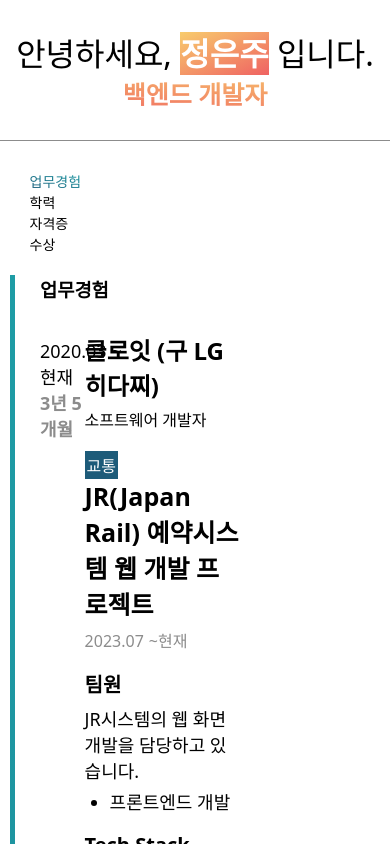
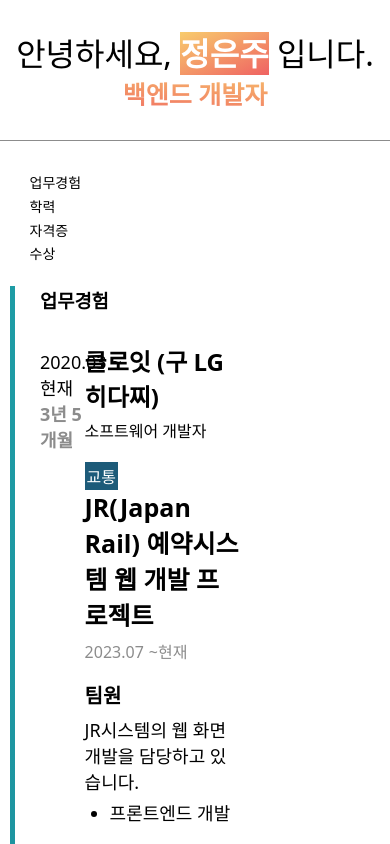
Before and after one commit to melonpan0130/vue_portfolio, a Vue app: page / in a window 390 px wide. Shown: the top 844 px of the page. Built offline with nearby package versions, Linux system fonts and the light colour scheme.

Commit message:
#5 2.Mobile layout: navigation(2)

```diff
--- a/src/components/BodyComponent/BodyComponent.scss
+++ b/src/components/BodyComponent/BodyComponent.scss
@@ -25,16 +25,21 @@
       a {
         color: black;
         text-decoration: none;
-        &:hover,
-        &.selected {
-          @include highlight_text_navy;
-        }
       }
     }
   }
 
   .content {
     width: 40%;
+  }
+}
+
+@media screen and (min-width: 769px) {
+  .body-component .navigation ul a {
+    &:hover,
+    &.selected {
+      @include highlight_text_navy;
+    }
   }
 }
 
@@ -49,8 +54,16 @@
         top: unset;
         transform: none;
         font-size: 14px;
+        line-height: 1.7em;
+
+        a {
+          &:active {
+            @include highlight_text_navy;
+          }
+        }
       }
     }
+
     .content {
       width: 70%;
     }
```
